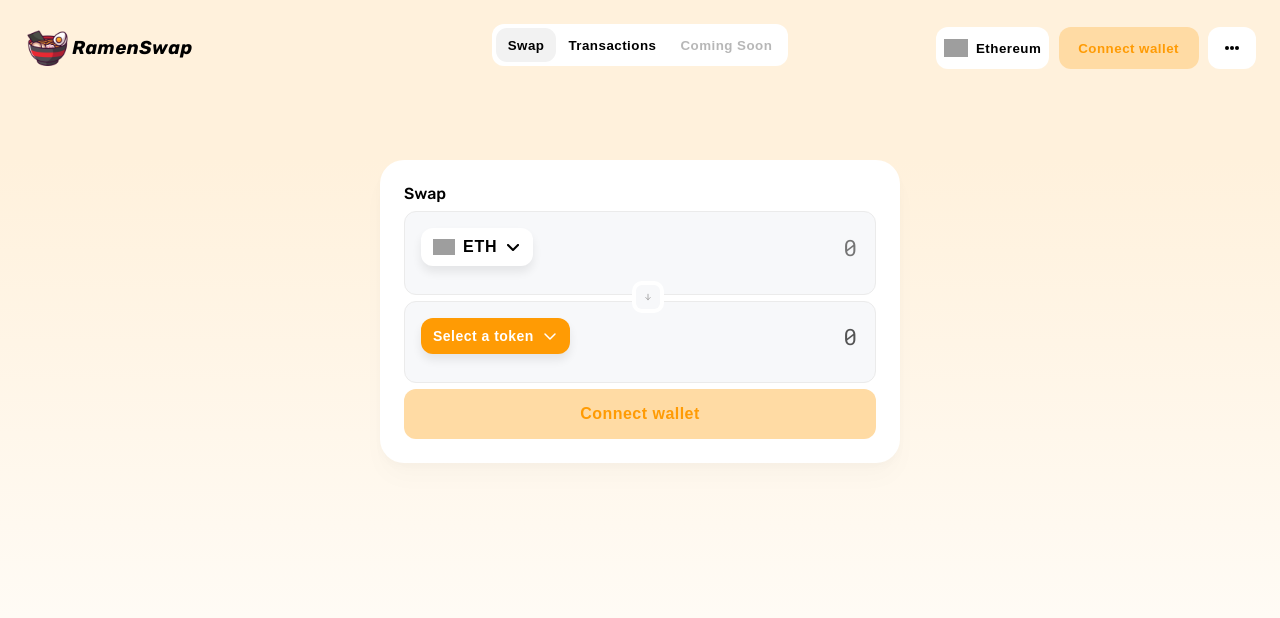
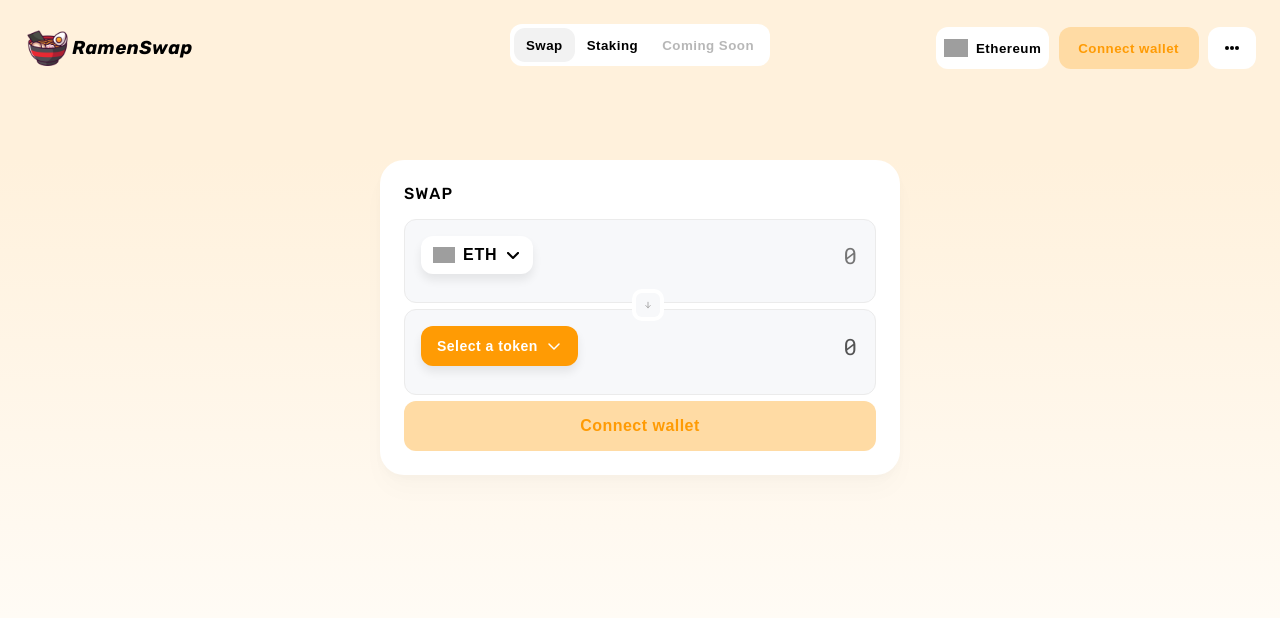
Before and after one commit to nitipon-apaisri/ramenswap-frontend, a React (Create React App) app: page / in a window 1280 px wide. Shown: the top 618 px of the page. Built offline with nearby package versions, Linux system fonts and the light colour scheme; no server answers; grey boxes are pictures that could not be loaded.

Commit message:
Small adjusts

```diff
--- a/src/Views/UserWallet.tsx
+++ b/src/Views/UserWallet.tsx
@@ -102,8 +102,8 @@ const UserWallet = () => {
                                 </div>
                             </div>
                         ) : (
-                            <div className="annoucement">
-                                <h1>Coming Soon</h1>
+                            <div className="no-transaction">
+                                <h2>All transactions will show here</h2>
                             </div>
                         )}
                     </div>
--- a/src/components/MenuBar.tsx
+++ b/src/components/MenuBar.tsx
@@ -45,7 +45,7 @@ const Menu = () => {
                     <p>Swap</p>
                 </button>
                 <button className={` ${getActiveClass(2, "active")}`} onClick={() => toggleTab(2)}>
-                    <p>Transactions</p>
+                    <p>Staking</p>
                 </button>
                 <button disabled>
                     <p>Coming Soon</p>
--- a/src/components/SwapBlock.tsx
+++ b/src/components/SwapBlock.tsx
@@ -67,7 +67,7 @@ const Swap = () => {
     return (
         <div className="swap-contents">
             <div className="content-header">
-                <h4>Swap</h4>
+                <h4>SWAP</h4>
             </div>
             <div className="swap-inputs">
                 <div className="origin-token">
--- a/src/scss/_extends.scss
+++ b/src/scss/_extends.scss
@@ -133,7 +133,7 @@
     width: 100%;
     button {
         border-radius: 12px;
-        padding: 10px 12px;
+        padding: 12px 16px;
         display: flex;
         align-items: center;
         background-color: $strong-orange;
--- a/src/scss/style.scss
+++ b/src/scss/style.scss
@@ -127,9 +127,10 @@ body {
                     max-width: 520px;
                     .content-header {
                         h4 {
+                            letter-spacing: 0.075rem;
                             font-weight: 500;
                         }
-                        margin-bottom: 8px;
+                        margin-bottom: 16px;
                     }
                     .swap-inputs {
                         position: relative;
@@ -515,7 +516,7 @@ body {
                                     max-width: 20%;
                                 }
                             }
-                            .announcment {
+                            .no-transaction {
                                 text-align: center;
                                 margin-top: 120px;
                                 color: #c2c2c2;
--- a/src/style/style.css
+++ b/src/style/style.css
@@ -132,7 +132,7 @@ body .App .container .contents .swap-contents .swap-inputs .origin-token .main-c
 }
 .choose-a-token button, body .App .container .contents .swap-contents .swap-inputs .destination-token button {
   border-radius: 12px;
-  padding: 10px 12px;
+  padding: 12px 16px;
   display: flex;
   align-items: center;
   background-color: #ff9b04;
@@ -305,9 +305,10 @@ body .App .container .contents .swap-contents {
   max-width: 520px;
 }
 body .App .container .contents .swap-contents .content-header {
-  margin-bottom: 8px;
+  margin-bottom: 16px;
 }
 body .App .container .contents .swap-contents .content-header h4 {
+  letter-spacing: 0.075rem;
   font-weight: 500;
 }
 body .App .container .contents .swap-contents .swap-inputs {
@@ -663,7 +664,7 @@ body .App .container .user-wallet-contents .contents .tables .transactions .tabl
   width: 20%;
   max-width: 20%;
 }
-body .App .container .user-wallet-contents .contents .tables .transactions .announcment {
+body .App .container .user-wallet-contents .contents .tables .transactions .no-transaction {
   text-align: center;
   margin-top: 120px;
   color: #c2c2c2;
```
Also changed, not shown: 1 other file (tests, documents, lock files or other folders).
